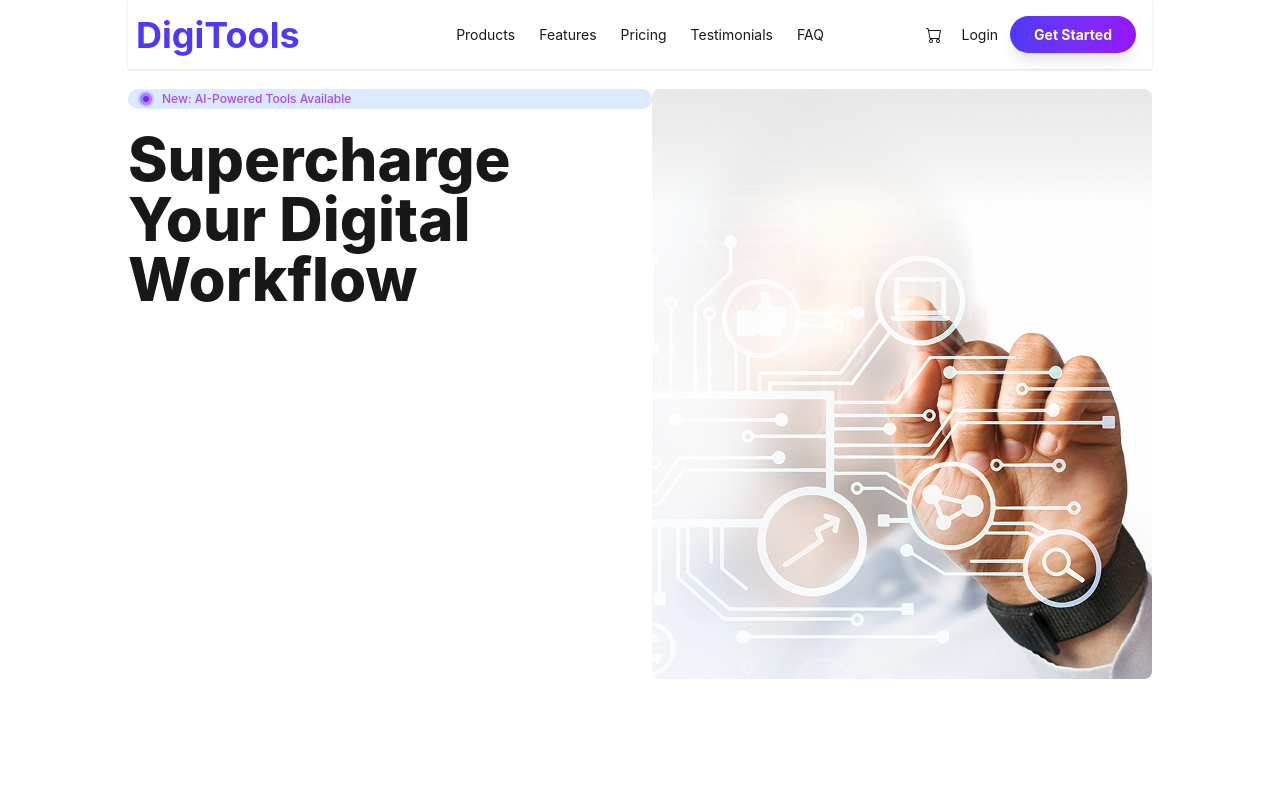
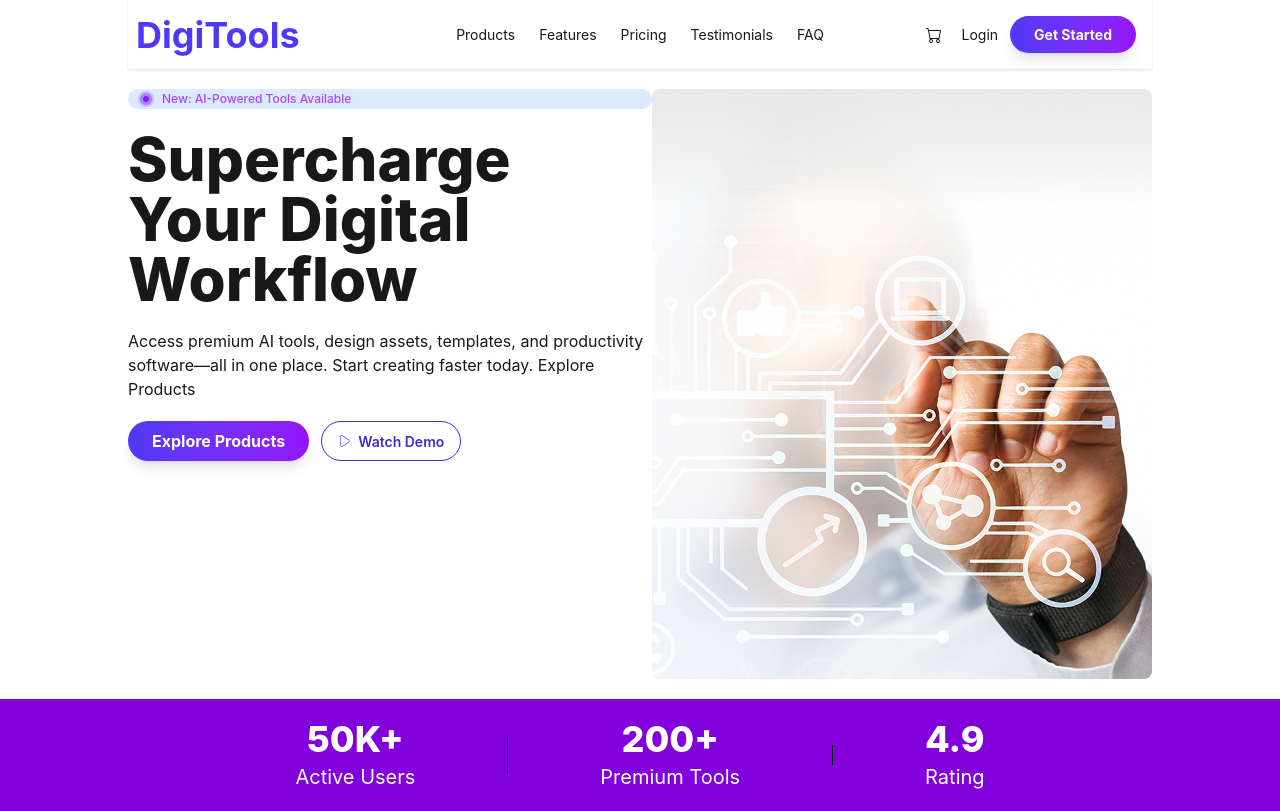
Before and after one commit to HumayunKabir1981/HK-B13-A6-DigiTools-Platform, a React (Vite) app: page / in a window 1280 px wide. Built offline with nearby package versions, Linux system fonts and the light colour scheme.

Commit message:
Banner sec done

```diff
--- a/src/App.jsx
+++ b/src/App.jsx
@@ -1,5 +1,6 @@
 
 import './App.css'
+import Banner from './components/Banner'
 import HeroBanner from './components/HeroBanner'
 import NavBar from './components/NavBar'
 
@@ -10,10 +11,10 @@ function App() {
     <>
       <NavBar></NavBar>
 
-      <div className='mt-5'>
+      <div className='my-5'>
         <HeroBanner></HeroBanner>
       </div>
-
+      <Banner></Banner>
 
     </>
   )
--- /dev/null
+++ b/src/components/Banner.jsx
@@ -0,0 +1,30 @@
+const Banner = () => {
+    return (
+        <div className='  w-full h-full bg-purple-700  mx-auto'>
+
+            <div className="flex items-center justify-center gap-x-16 ">
+                <div className="flex flex-col items-center gap-1 p-5">
+                    <h1 className="text-4xl text-white font-extrabold">50K+</h1>
+                    <p className=" text-white text-xl">Active Users</p>
+                </div>
+
+                <div className="w-[1px] h-10 bg-black mx-2"></div>
+
+                <div className="flex flex-col items-center gap-1 p-5">
+                    <h1 className="text-4xl text-white font-extrabold">200+</h1>
+                    <p className=" text-white text-xl">Premium Tools</p>
+                </div>
+
+                <div className="w-[1px] h-5 bg-black mx-2"></div>
+
+                 <div className="flex flex-col items-center gap-1 p-5">
+                    <h1 className="text-4xl text-white font-extrabold">4.9</h1>
+                    <p className=" text-white text-xl">Rating</p>
+                </div>
+            </div>
+
+        </div>
+    );
+};
+
+export default Banner;
--- a/src/components/HeroBanner.jsx
+++ b/src/components/HeroBanner.jsx
@@ -1,7 +1,7 @@
 import React from 'react';
 import heroBanner from '../assets/products/banner.png'
 import dotIcon from '../assets/products/Group 5.png'
-import { FaBell } from 'react-icons/fa';
+import { CiPlay1 } from "react-icons/ci";
 
 const HeroBanner = () => {
     return (
@@ -14,8 +14,15 @@ const HeroBanner = () => {
                     <span >    New: AI-Powered Tools Available </span>
                 </div>
 
-                <h1 className=' text-6xl font-extrabold mt-5'>Supercharge Your Digital Workflow</h1>
-
+                <h1 className=' text-6xl font-extrabold my-5'>Supercharge Your Digital Workflow</h1>
+                <p>Access premium AI tools, design assets, templates, and productivity
+                    software—all in one place. Start creating faster today.
+                    Explore Products
+                </p>
+                <div className='flex gap-3 pt-5'>
+                    <button className="px-6 py-2 bg-gradient-to-r from-[#4F39F6] to-[#9514FA] text-white font-bold rounded-full shadow-lg">Explore Products</button>
+                    <button className='btn btn-outline btn-primary rounded-full'> <CiPlay1 /> Watch Demo</button>
+                </div>
             </div>
             <div>
                 <img src={heroBanner} alt="" className='max-w-125 max-h-150' />
```
Also changed, not shown: 1 other file (tests, documents, lock files or other folders).
